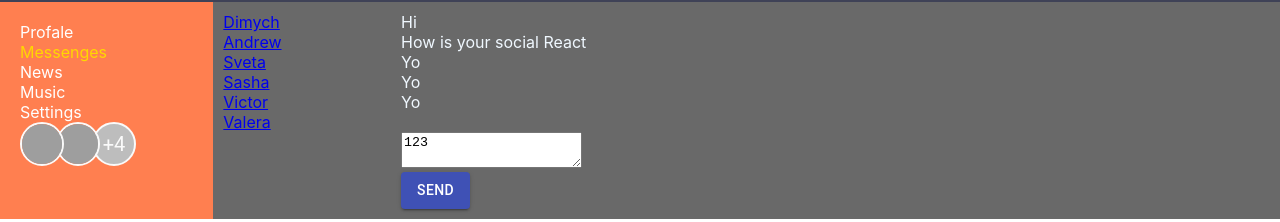
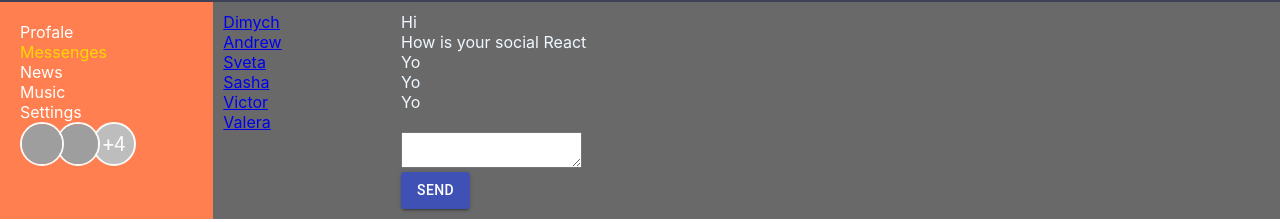
Before and after one commit to korobprog/max, a React (Create React App) app: page /dialogs in a window 1280 px wide. Shown: the part 58-280 px from the top of the page. Built offline with nearby package versions, Linux system fonts and the light colour scheme; grey boxes are pictures that could not be loaded.

Commit message:
4c_save_React.createRef

```diff
--- a/src/components/Dialogs/Dialogs.jsx
+++ b/src/components/Dialogs/Dialogs.jsx
@@ -8,6 +8,11 @@ const Dialogs = (props) => {
 
 let dialogsElements = props.dialogs.map(d => <DialogItem name={d.name} key={d.id} />);
 let messagesElements = props.messages.map(m => <Message message={m.message} />);
+let sendMessageElement = React.createRef();
+let SendMessage = () => {
+    let text =sendMessageElement.current.value;
+    alert(text);
+}
 return (
     <div className={s.dialogs}>
         <div className={s.dialogsItems}>
@@ -17,10 +22,10 @@ return (
             {messagesElements}
             <div className={s.imput}>
                 <div>
-                    <textarea>123</textarea>
+                    <textarea ref={sendMessageElement} ></textarea>
                 </div>
                 <div>
-                    <Button color="primary" variant="contained">Send</Button>
+                    <Button color="primary" variant="contained" onClick={SendMessage}>Send</Button>
                 </div>
             </div>
         </div>
```
